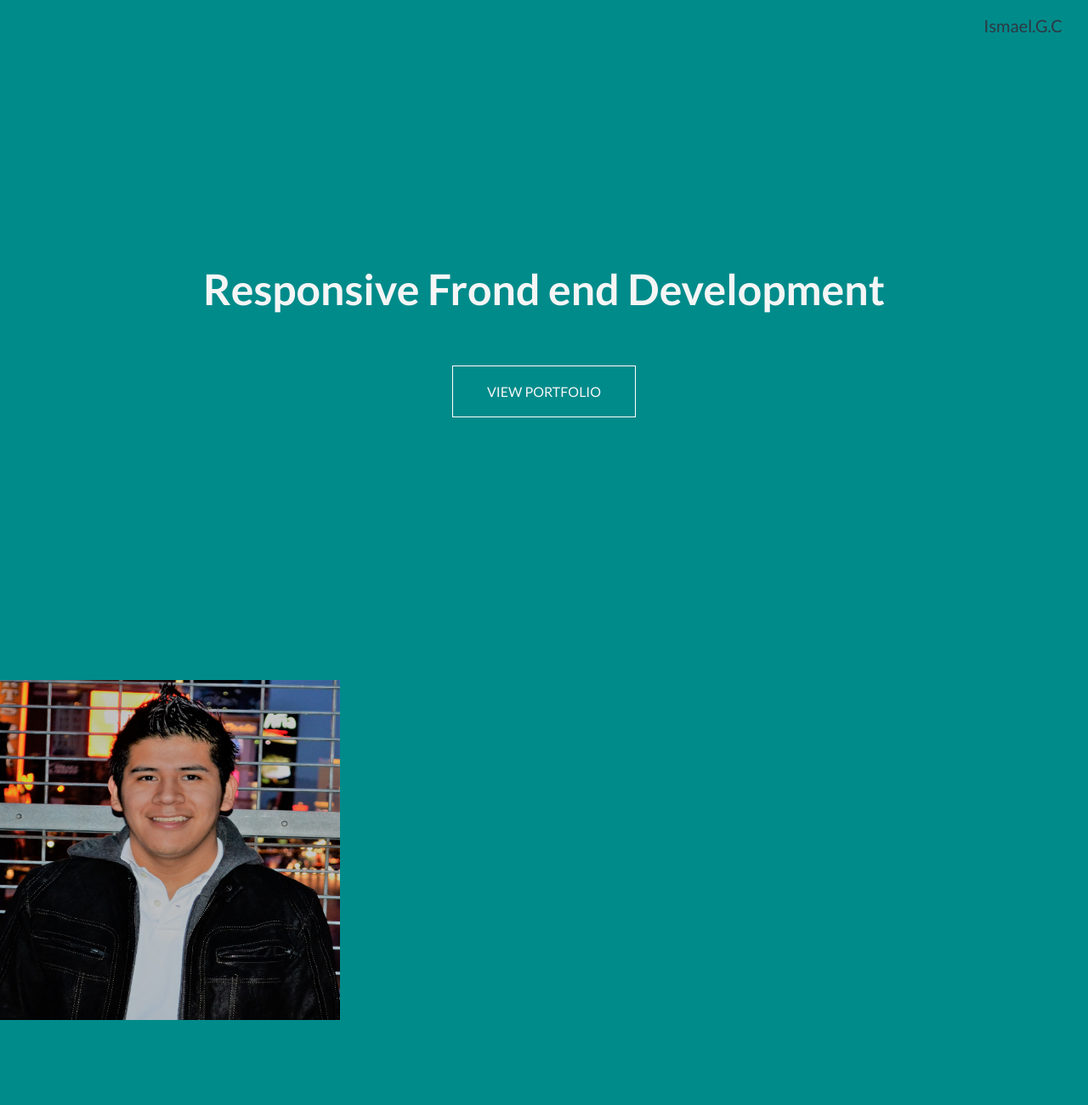
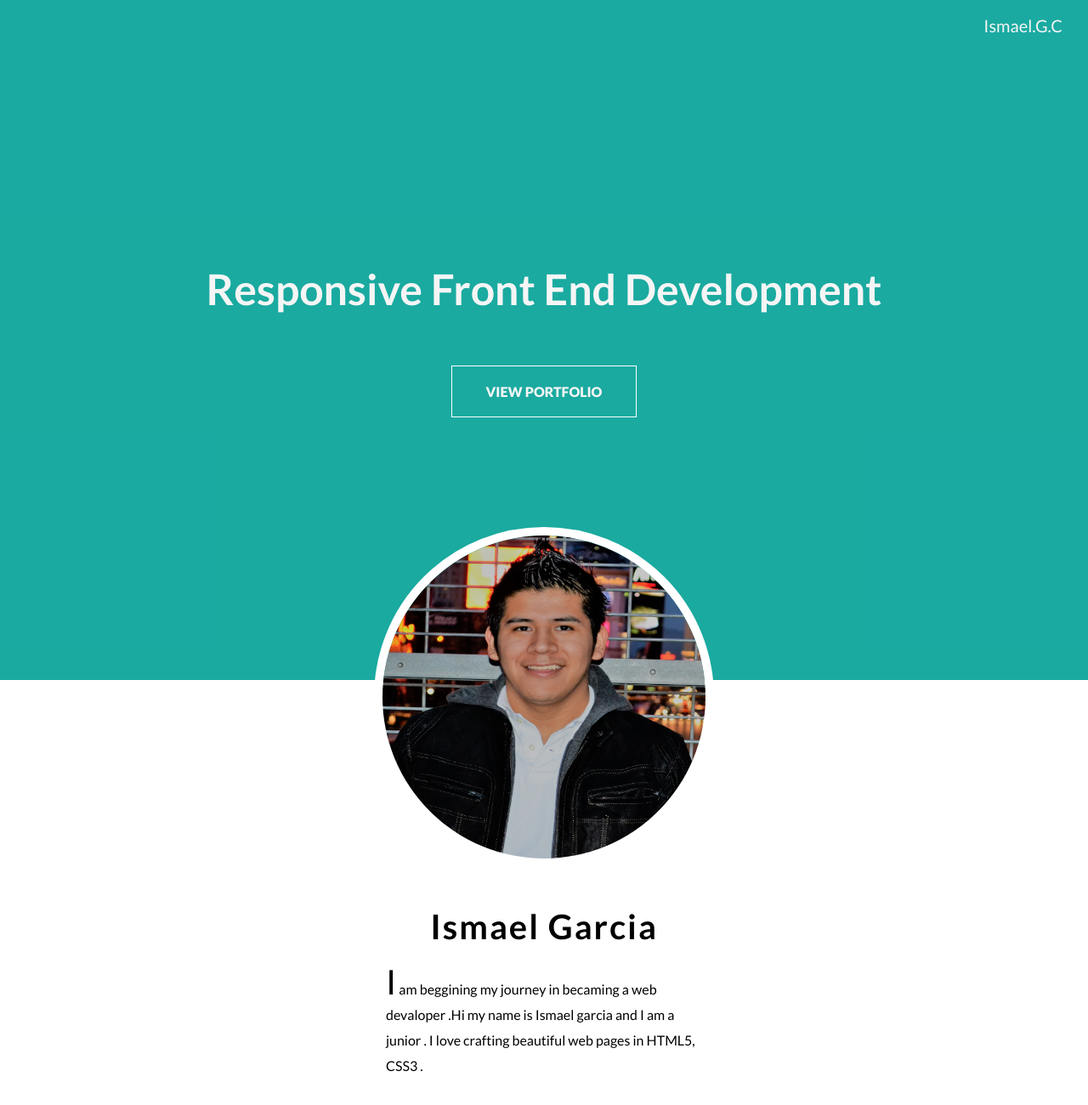
Before and after one commit to leamsigc/portfolio, a plain HTML site: page leamsigc/index.html in a window 1280 px wide. Shown: the top 1300 px of the page at 85% size. Before the commit the page ends 1203 px from the top, so only its background shows below. Drawn offline with Linux system fonts and the light colour scheme; some icons are missing; a web font is replaced by a local one.

Commit message:
ismael garcia

```diff
--- a/leamsigc/index.html
+++ b/leamsigc/index.html
@@ -26,9 +26,21 @@
     </header>
     <main>
       <section class="home">
-        <h1>Responsive Frond end Development</h1><a href="#porfolio">VIEW PORTFOLIO</a>
+        <h1>Responsive Front End Development</h1><a href="#porfolio">VIEW PORTFOLIO</a>
       </section>
-      <section class="about"><img src="foto-perfil.jpg" alt="ismael garcia" width="400px" height="400px"/></section>
+      <section class="about"><img src="foto-perfil.jpg" alt="ismael garcia" width="400px" height="400px"/>
+        <div class="content">
+          <h2>Ismael Garcia</h2>
+          <p>I am beggining my journey in becaming a web devaloper .Hi my name is Ismael garcia and I am a junior . I love crafting beautiful web pages in HTML5, CSS3 . </p>
+        </div>
+      </section>
+      <section class="portfolio">
+        <div class="img"><img src="web1.png" alt=""/></div>
+        <div class="img"><img src="web1.png" alt=""/></div>
+        <div class="img"><img src="web1.png" alt=""/></div>
+        <div class="img"><img src="web1.png" alt=""/></div>
+        <div class="clearfix">       </div>
+      </section>
     </main>
     <footer></footer>
   </div>
--- a/leamsigc/style.scss
+++ b/leamsigc/style.scss
@@ -1,6 +1,8 @@
 @import url('http://weloveiconfonts.com/api/?family=entypo');
 @import url('https://fonts.googleapis.com/css?family=Lato:400,400i,700,900');
-
+$text-color:whitesmoke;
+$color-fondo:rgba(#fff,9);
+$fondo:#fff;
 *{
     padding: 0;
     margin: 0;
@@ -19,8 +21,8 @@ body{
     }
 }
 header{
-    // background:rgba(#fff, .9);
-    color:rgb(46, 56, 66);
+    // background:rgba(#fff, .4);
+    color:$text-color;
     display: flex;
     justify-content: space-between;
     align-items: center;
@@ -37,9 +39,11 @@ header{
            margin-left:0;
        }
     label{
-      padding: 10px;
-      font-size: 20px;
+      padding: 20px;
+      font-size: 30px;
       display: block;
+      width: 93%;
+      margin-top: 10px;
       .text{
           display: none;
       }
@@ -47,7 +51,7 @@ header{
     .logo a {
           font-size: 20px;
           text-decoration: none;
-          color: rgb(46, 56, 66);
+          color: $text-color;
           letter-spacing: 150%;
       }
     nav{
@@ -58,8 +62,7 @@ header{
         position: fixed;
         top: 61px;
         left: 0;
-        transition: all .5s;
-
+        transition: all 1s;
         .social{
             z-index: 100;
             width: 100%;
@@ -70,29 +73,31 @@ header{
                 padding: 10px;
                 display: inline-block;
                 text-decoration: none;
-                color: #FFF;
+                color: $text-color;
                 border-radius: 5px;
+                transition: all 1s;
                 &:hover{
                     background: #fff;
                     color: rgb(46, 56, 66);
+                    box-shadow: 1000px 0 $color-fondo inset,-1000px 0 $color-fondo inset;
                 }
             }
         }
         ul{
             list-style: none;
             text-align: center;
-            font-size: 16px;
+            font-size: 20px;
             li{
-                border: 1px solid #000;
+
                 a{
                 padding: 20px;
                 display:block;
                 text-decoration: none;
                 color: #FFF;
-                border-radius: 5px;
+                transition: all .5s;
                 &:hover{
-                    background: #fff;
                     color: rgb(46, 56, 66);
+                    box-shadow: 1000px 0 $color-fondo inset,-1000px 0 $color-fondo inset;
                 }
             }
 
@@ -104,13 +109,20 @@ header{
 main{
     width: 100%;
     height: 100%;
-    .home{
-        width: 100%;
-        height: 100%;
+    section{
         display: flex;
         justify-content: center;
         align-items: center;
         flex-direction: column;
+    }
+    .home{
+        background: rgba( #21b2a6,0.8);
+        width: 100%;
+        height: 100%;
+        // display: flex;
+        // justify-content: center;
+        // align-items: center;
+        // flex-direction: column;
         color: whitesmoke;
        h1{
            font-size: 50px;
@@ -118,10 +130,76 @@ main{
            margin-bottom: 20px;
        }
        a{
+           font-weight: 900;
            border: 1px solid #FFF;
            padding: 20px 40px;
            text-decoration: none;
            color: whitesmoke;
+           box-shadow: 0px 0 $color-fondo inset;
+           transition: all 1s;
+           &:hover{
+           color: rgba( #21b2a6,0.8);
+           box-shadow: 150px 0 $color-fondo inset,-150px 0 $color-fondo inset;
+           }
        }
     }
-}
+    .about{
+        // display: flex;
+        // justify-content: center;
+        // align-items: center;
+        // flex-direction: column;
+        padding: 20px;
+        background:$fondo;
+        img{
+            width: 400px;
+            height: 400px;
+            border: 10px solid #fff;
+            border-radius: 50%;
+            margin-top:-200px;
+        }
+        .content{
+            margin: 20px auto;
+
+            width: 30%;
+            // border: 1px solid #000;
+            display: flex;
+            flex-direction: column;
+            justify-content:flex-start;
+            align-items: center;
+            // text-align: left;
+            h2{
+                text-align: center;
+                font-size: 40px;
+                line-height: 100px;
+                letter-spacing: 2px;
+            }
+            p{
+                // text-align: left;
+                font-size: 16px;
+                line-height: 30px;
+                letter-spacing: 150%;
+                &:first-letter{
+                font-size: 40px;
+                }
+
+            }
+        }
+    }
+    .portfolio{
+        display: block;
+        padding-top: 100px;
+        background:$color-fondo;
+        .web{
+         width: 100%;
+        }
+        img{
+        float: left;
+        width: 45%;
+        margin:2.5%;
+        }
+        .clearfix{
+            clear: both;
+        }
+        }
+
+    }
```
Also changed, not shown: leamsigc/style.css, leamsigc/web1.png (added), 3 other files.
